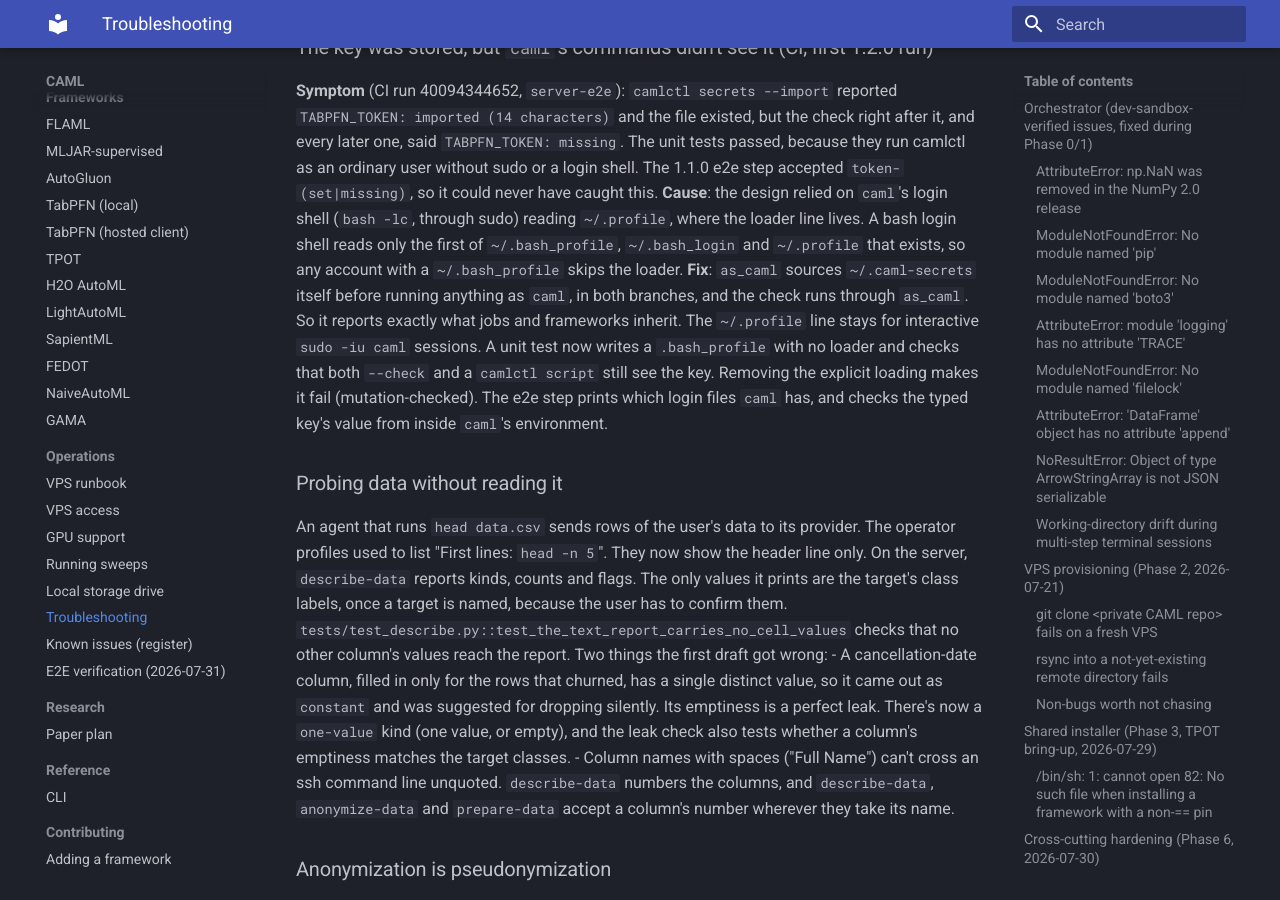
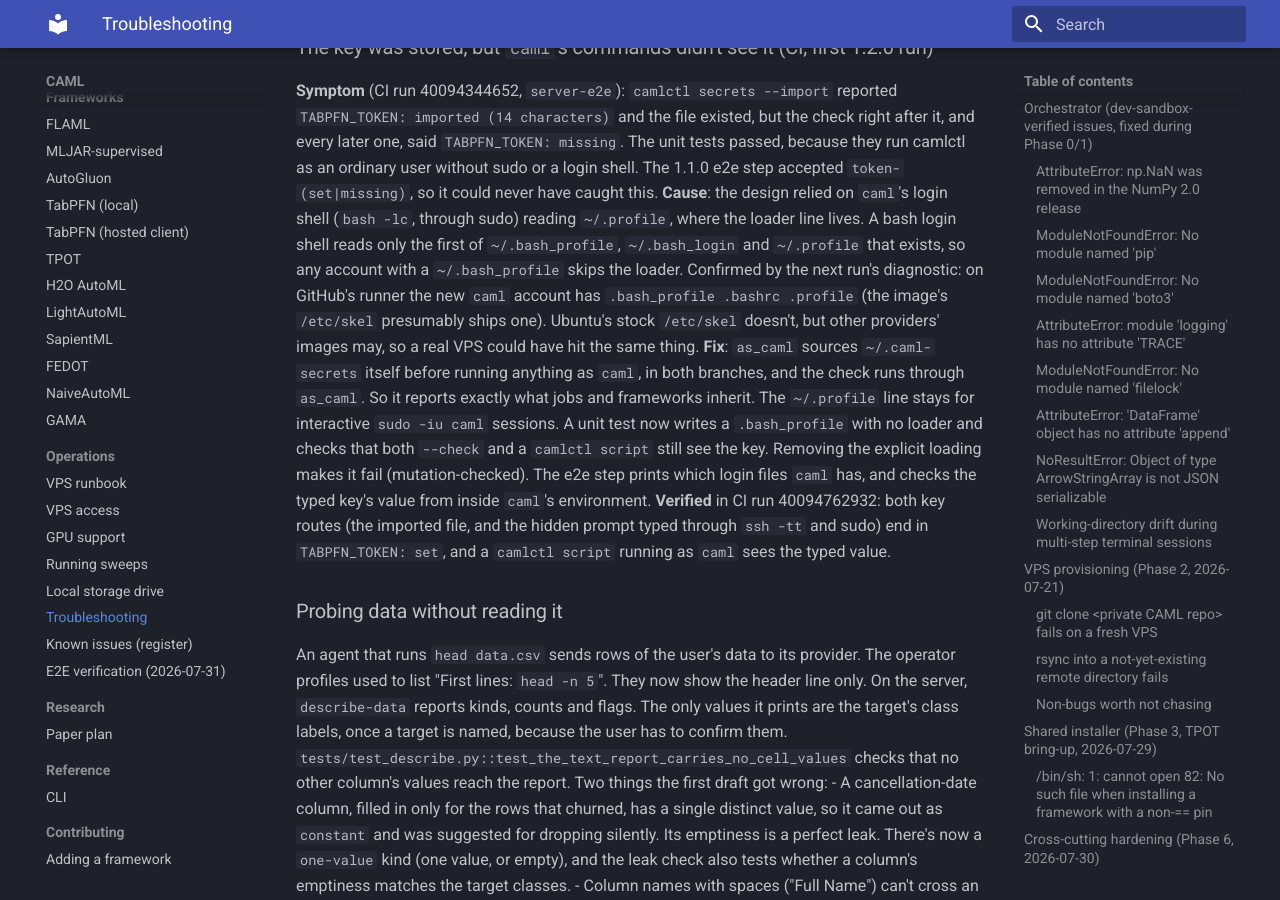
Before and after one commit to A1i-Tabatabaei/CAML, an MkDocs documentation site: the page built from docs/operations/troubleshooting.md, in a window 1280 px wide and 900 px high, scrolled down 18965 px. Built offline with MkDocs 1.6.1 and Material for MkDocs 9.7.7, drawn with Linux system fonts in a browser that asks for light colours.

Commit message:
Record the bash_profile cause and the passing 1.2.0 CI run [skip ci]
Co-Authored-By: Claude Opus 5.5 <noreply@anthropic.com>

```diff
--- a/docs/operations/troubleshooting.md
+++ b/docs/operations/troubleshooting.md
@@ -907,6 +907,10 @@ so it could never have caught this.
 sudo) reading `~/.profile`, where the loader line lives. A bash login shell
 reads only the first of `~/.bash_profile`, `~/.bash_login` and `~/.profile`
 that exists, so any account with a `~/.bash_profile` skips the loader.
+Confirmed by the next run's diagnostic: on GitHub's runner the new `caml`
+account has `.bash_profile .bashrc .profile` (the image's `/etc/skel`
+presumably ships one). Ubuntu's stock `/etc/skel` doesn't, but other
+providers' images may, so a real VPS could have hit the same thing.
 **Fix**: `as_caml` sources `~/.caml-secrets` itself before running anything
 as `caml`, in both branches, and the check runs through `as_caml`. So it
 reports exactly what jobs and frameworks inherit. The `~/.profile` line stays
@@ -915,6 +919,10 @@ for interactive `sudo -iu caml` sessions. A unit test now writes a
 `camlctl script` still see the key. Removing the explicit loading makes it
 fail (mutation-checked). The e2e step prints which login files `caml` has,
 and checks the typed key's value from inside `caml`'s environment.
+**Verified** in CI run 40094762932: both key routes (the imported file, and
+the hidden prompt typed through `ssh -tt` and sudo) end in
+`TABPFN_TOKEN: set`, and a `camlctl script` running as `caml` sees the typed
+value.
 
 ### Probing data without reading it
 
```
Also changed, not shown: CLAUDE.md (+3 -0 lines), STATUS.md (+6 -0 lines), docs/operations/known-issues.md (+1 -1 lines).
